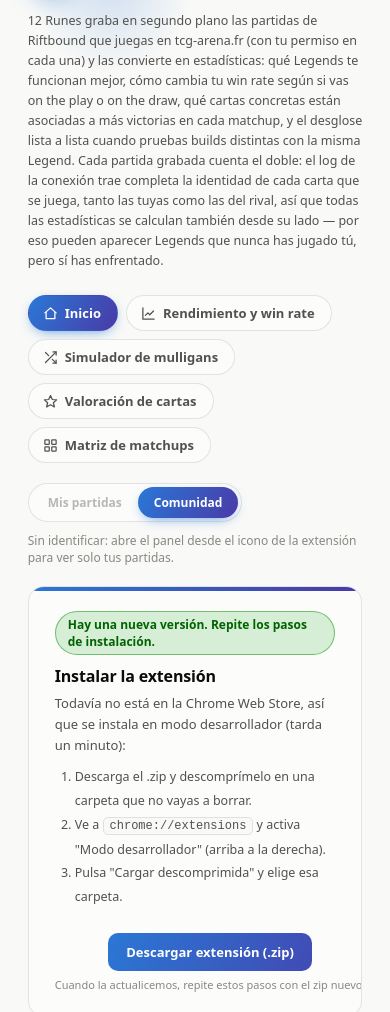
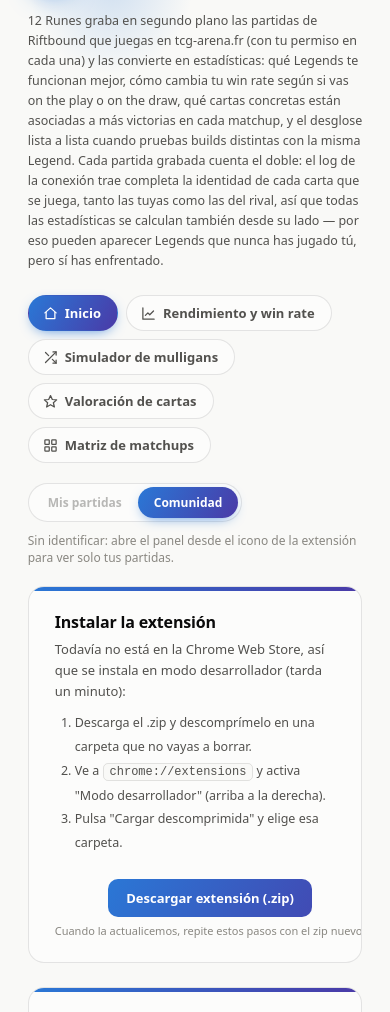
Before and after one commit to 12Runes/12-runes, a browser extension: page web/index.html in a window 390 px wide. Shown: the part 88-1100 px from the top of the page. Drawn offline with Linux system fonts and the light colour scheme; no server answers.

Commit message:
Fix update-available banner getting stuck on after one false trigger
The card/button/flag state could only ever be turned ON
(classList.add + flag.hidden = false), never off — so a single
mismatched check during that page load latched the banner on for
good, even once later checks (confirmed via console by the user)
found the installed and latest versions matching. Reproduced locally:
force a mismatch, then a matching check right after — the banner
used to stay lit.

Now everything hangs off one class on #install-card, set with
`classList.toggle` so each check fully re-decides the state instead
of only ever adding to it; the flag's visibility is driven purely by
CSS from that same class instead of a separately-toggled `hidden`
property, so the three pieces (bar color, button color, flag) can't
drift out of sync with each other again.

```diff
--- a/web/index.html
+++ b/web/index.html
@@ -157,12 +157,15 @@
   }
   .install-card.update-available::before { background: var(--good); }
   .install-card.update-available .btn-primary { background: var(--good); }
+  /* La visibilidad del aviso depende solo de esta clase (nunca de JS tocando `hidden`
+     directamente), para que barra/botón/aviso no puedan quedar desincronizados entre sí. */
   .update-flag {
-    display: inline-flex; align-items: center; gap: 6px; font-size: 12px; font-weight: 700;
+    display: none; align-items: center; gap: 6px; font-size: 12px; font-weight: 700;
     color: var(--good-text); background: color-mix(in srgb, var(--good) 16%, var(--surface-1));
     border: 1px solid color-mix(in srgb, var(--good) 45%, var(--border)); border-radius: 999px;
     padding: 4px 12px; margin: 0 0 10px;
   }
+  .install-card.update-available .update-flag { display: inline-flex; }
   .install-card-text { flex: 1 1 320px; min-width: 0; }
   .install-card-text h2 { margin: 0 0 6px; }
   .install-card-text p { font-size: 13px; color: var(--text-secondary); line-height: 1.6; margin: 0 0 10px; }
@@ -516,7 +519,7 @@
   <div class="view" data-view="home" id="view-home">
     <div class="install-card" id="install-card">
       <div class="install-card-text">
-        <div class="update-flag" id="update-flag" hidden>Hay una nueva versión. Repite los pasos de instalación.</div>
+        <div class="update-flag" id="update-flag">Hay una nueva versión. Repite los pasos de instalación.</div>
         <h2>Instalar la extensión</h2>
         <p>
           Todavía no está en la Chrome Web Store, así que se instala en modo desarrollador (tarda un minuto):
@@ -1642,18 +1645,23 @@ async function reloadAll() {
 // atributo no sabemos si es porque no está instalada o porque es una versión previa a este
 // mismo aviso — en ambos casos no decimos nada (el botón por defecto ya cubre "instálala").
 // Solo avisamos cuando SÍ hay una versión detectada y no coincide con la última publicada.
+//
+// Barra/botón/aviso dependen todos de esta única clase en #install-card (ver CSS de
+// `.update-available`), puesta con `toggle` en vez de solo `add`: así una comprobación que
+// encuentra todo al día siempre puede deshacer el aviso de una comprobación anterior, en vez
+// de quedarse encendido para siempre en cuanto se activa una sola vez en esa carga de página.
 async function checkExtensionVersion() {
+  const card = document.getElementById("install-card");
   try {
     const installed = document.documentElement.dataset.rbtExtensionVersion;
-    if (!installed) return;
+    if (!installed) {
+      card?.classList.remove("update-available");
+      return;
+    }
     const latest = (await (await fetch("downloads/version.txt", { cache: "no-store" })).text()).trim();
-    if (latest && installed !== latest) {
-      document.getElementById("install-card")?.classList.add("update-available");
-      const flag = document.getElementById("update-flag");
-      if (flag) flag.hidden = false;
-    }
+    card?.classList.toggle("update-available", Boolean(latest) && installed !== latest);
   } catch {
-    // sin conexión al archivo de versión: no bloquea el resto de la página
+    // sin conexión al archivo de versión: dejamos el estado tal como estaba
   }
 }
 
```
